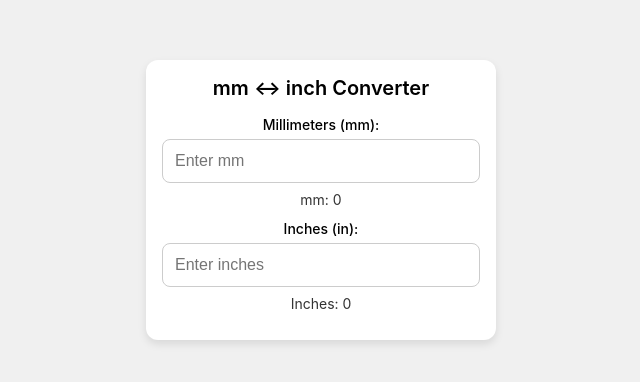
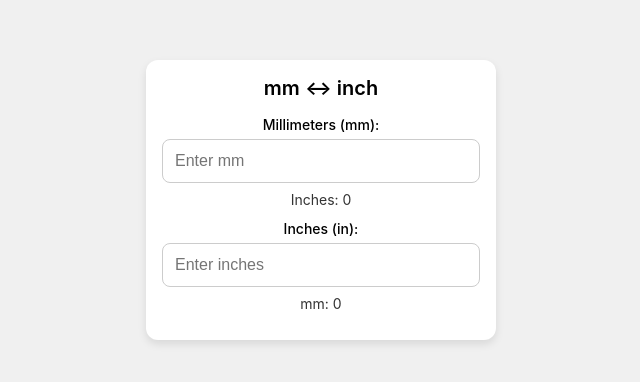
Before and after one commit to leegee1080/PWAmmInchConv, a plain HTML site: page index.html in a window 1280 px wide. Shown: the part 200-582 px from the top of the page, without its empty margins (319-959 px from the left). Drawn offline with Linux system fonts and the light colour scheme.

Commit message:
Update index.html moved the results

```diff
--- a/index.html
+++ b/index.html
@@ -12,16 +12,16 @@
 </head>
 <body>
     <div class="container">
-        <h1>mm ↔ inch Converter</h1>
+        <h1>mm ↔ inch</h1>
         <div class="input-group">
             <label for="mmInput">Millimeters (mm):</label>
             <input type="number" id="mmInput" placeholder="Enter mm" step="any">
-            <p id="mmResult">Inches: 0</p>
+            <p id="inchResult">Inches: 0</p>
         </div>
         <div class="input-group">
             <label for="inchInput">Inches (in):</label>
             <input type="number" id="inchInput" placeholder="Enter inches" step="any">
-            <p id="inchResult">mm: 0</p>
+            <p id="mmResult">mm: 0</p>
         </div>
     </div>
     <script src="app.js"></script>
```
